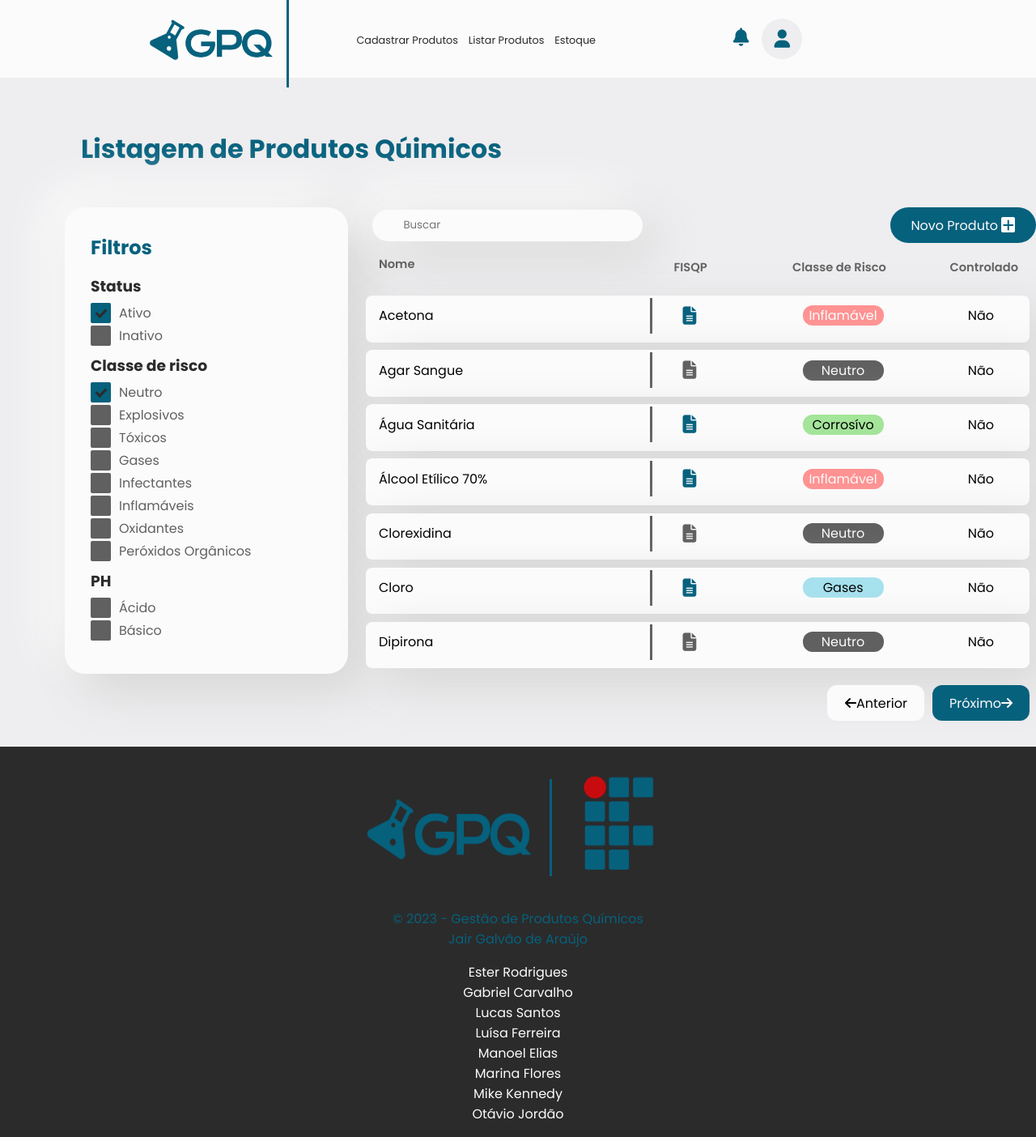
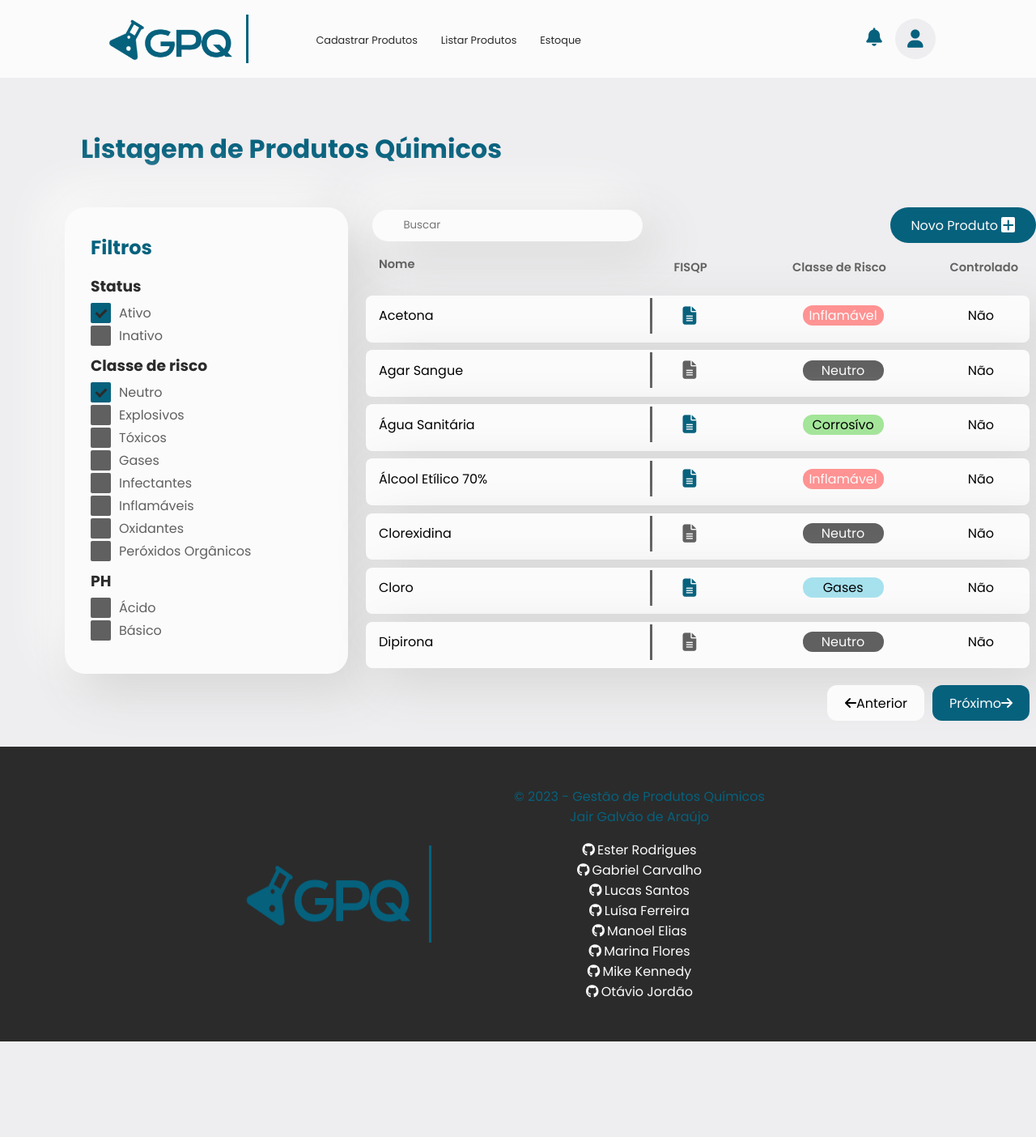
Before and after one commit to Marina-Flores/GestaoProdutosQuimicos, a React (Create React App) app in the folder frontend/: page /listar-produtos in a window 1280 px wide. Shown: the top 1404 px of the page at 81% size. After the commit the page ends 1286 px from the top, so only its background shows below. Built offline with nearby package versions, Linux system fonts and the light colour scheme.

Commit message:
feat: ajustei o header e o footer

```diff
--- a/frontend/src/components/Footer/Footer.jsx
+++ b/frontend/src/components/Footer/Footer.jsx
@@ -4,7 +4,6 @@ import { Link } from "react-router-dom";
 import './footer.css';
 
 import logo from '../../assets/img/logo.png';
-import logoIfpe from '../../assets/img/ifpe-logo.png';
 
 export default function Footer() {
     return (
@@ -13,55 +12,85 @@ export default function Footer() {
                 <img id='logo' src={logo} alt="Logo GPQ"/>
 
                 <div className='spacer' />
-
-                <img id='logoIF' src={logoIfpe} alt="Logo IFPE"/>
             </div>
             <div className="rights">
                 <div className="p__place">
                     <p>&copy; 2023 - Gestão de Produtos Químicos</p>
                     <p>Jair Galvão de Araújo</p>
                 </div>
+                <div>
+                    <i class="fa-brands fa-github"></i>
                     <Link className='link' to={"https://github.com/vieirarester"}
                         target="_blank"
                         rel="noopener noreferrer">
                         Ester Rodrigues
                     </Link>
+                </div>
+
+                <div>
+                    <i class="fa-brands fa-github"></i>
                     <Link className='link' to={"https://github.com/iamgabs"}
                         target="_blank"
                         rel="noopener noreferrer">
                         Gabriel Carvalho
                     </Link>
+                </div>
+
+                <div>
+                    <i class="fa-brands fa-github"></i>
                     <Link className='link' to={"https://github.com/Nizekul"}
                         target="_blank"
                         rel="noopener noreferrer">
                         Lucas Santos
                     </Link>
+                </div>
+
+                <div>
+                    <i class="fa-brands fa-github"></i>
                     <Link className='link' to={"https://github.com/luisaferreira"}
                         target="_blank"
                         rel="noopener noreferrer">
                         Luísa Ferreira
                     </Link>
+                </div>
+
+               <div>
+                    <i class="fa-brands fa-github"></i>
                     <Link className='link' to={"https://github.com/Amoneleais"}
                         target="_blank"
                         rel="noopener noreferrer">
                         Manoel Elias
                     </Link>
+               </div>
+
+                <div>
+                    <i class="fa-brands fa-github"></i>
                     <Link className='link' to={"https://github.com/Marina-Flores"}
                         target="_blank"
                         rel="noopener noreferrer">
                         Marina Flores
                     </Link>
+                </div>
+
+                <div>
+                    <i class="fa-brands fa-github"></i>
                     <Link className='link' to={"https://github.com/mikekennedymk"}
                         target="_blank"
                         rel="noopener noreferrer">
                         Mike Kennedy
                     </Link>
+                </div>
+
+                <div>
+                    <i class="fa-brands fa-github"></i>
                     <Link className='link' to={"https://github.com/otaviotrk"}
                         target="_blank"
                         rel="noopener noreferrer">
                         Otávio Jordão
                     </Link>
                 </div>
+
+            </div>
         </footer>
     );
 };
--- a/frontend/src/components/Footer/footer.css
+++ b/frontend/src/components/Footer/footer.css
@@ -5,19 +5,20 @@ footer {
     height: auto;
     background-color: var(--black);
     display: flex;
-    flex-direction: column;
+    flex-direction: row;
     flex-wrap: wrap;
     align-items: center;
-    justify-content: space-around;
+    justify-content: center;
     position: static;
     margin-top: 1rem;
-    padding-bottom: 1rem;
+    padding: 2rem;
 }
 
 .images {
     display: flex;
     align-items: center;
-    height: 200px;
+    height: 300px;
+    width: 300px;
     display: flex;
     flex-direction: row;
     flex-wrap: nowrap;
@@ -60,3 +61,8 @@ footer {
     text-decoration: none;
     color: var(--white);
 }
+
+.fa-brands.fa-github {
+    color: var(--white);
+    margin-right: .2rem;
+}
--- a/frontend/src/components/Header/Header.jsx
+++ b/frontend/src/components/Header/Header.jsx
@@ -19,7 +19,7 @@ export default function Header() {
                     <img src={logo} alt="Logo GPQ"/>
                 </div>
 
-                <div className='spacer' />
+                <div id='spacer' />
 
                 <div className={`list ${showMenu ? 'open' : ''}`}>
                     <ul>
--- a/frontend/src/components/Header/header.css
+++ b/frontend/src/components/Header/header.css
@@ -23,7 +23,7 @@ header .left {
     align-items: center;
 }
 
-.spacer {
+#spacer {
     width: 3px;
     height: 60px;
     background-color: var(--blue);
@@ -31,7 +31,7 @@ header .left {
 
 .list {
     padding-left: 4rem;
-    width: 400px;
+    width: 500px;
     display: flex;
     flex-direction: row;
     flex-wrap: nowrap;
@@ -45,6 +45,7 @@ header .left {
     flex-direction: row;
     flex-wrap: nowrap;
     padding: .8rem;
+    gap: 1rem;
 }
 
 .list ul li {
@@ -69,11 +70,12 @@ header .left {
 }
 
 .right .icons{
-    width: 200px;
+    width: 300px;
     display: flex;
     flex-direction: row;
     flex-wrap: nowrap;
     align-items: center;
+    justify-content: end;
     gap: 1rem;
 }
 
--- a/frontend/src/styles/Login.css
+++ b/frontend/src/styles/Login.css
@@ -1,21 +1,14 @@
 @import url('https://fonts.googleapis.com/css2?family=Poppins');
 
-* {
-    margin: 0;
-    padding: 0;
-    box-sizing: border-box;
-
-}
-
-body {
-    /* display: flex;
+/* body {
+    display: flex;
     justify-content: center;
     align-items: center;
-    min-height: 100vh; */
-    /* background: url('D:\GestaoProdutosQuimicos\GestaoProdutosQuimicos\web\src\ControleAcesso\assets\background.jpg') no-repeat;
-    background-size: cover;
-    background-position: center; */
-}
+    min-height: 100vh;
+    /* background: url('D:\GestaoProdutosQuimicos\GestaoProdutosQuimicos\web\src\ControleAcesso\assets\background.jpg') no-repeat; */
+    /* background-size: cover;
+    background-position: center;
+} */
 
 header {
     position: fixed;
```
Also changed, not shown: frontend/src/assets/img/search.png (added), frontend/src/assets/svg/search.svg (added), frontend/src/styles/index.css (line endings or trailing spaces). Lines whose indentation alone changed are shown as unchanged.
